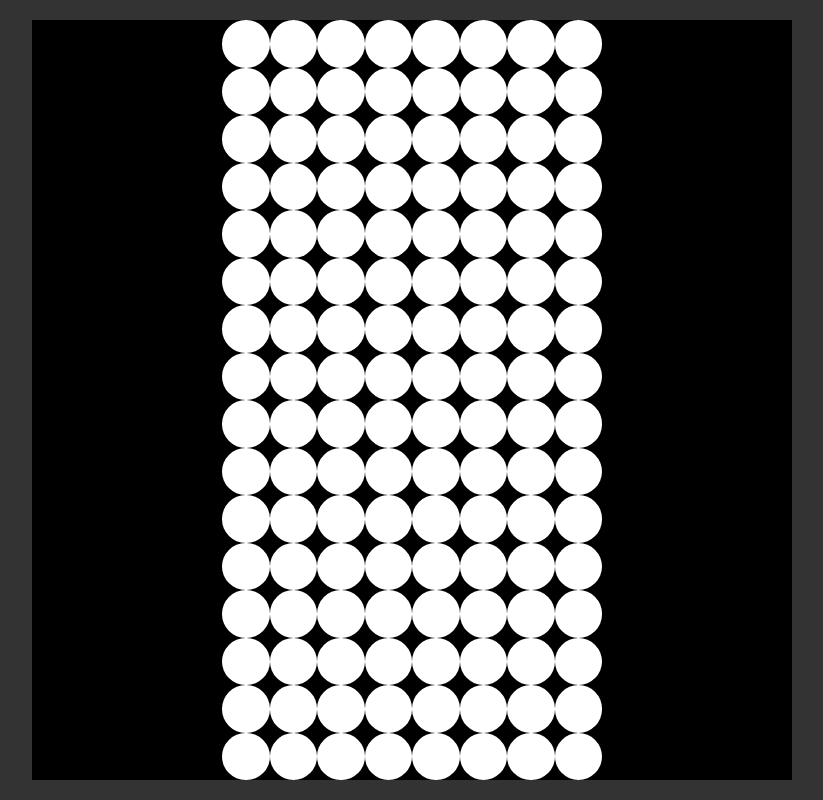
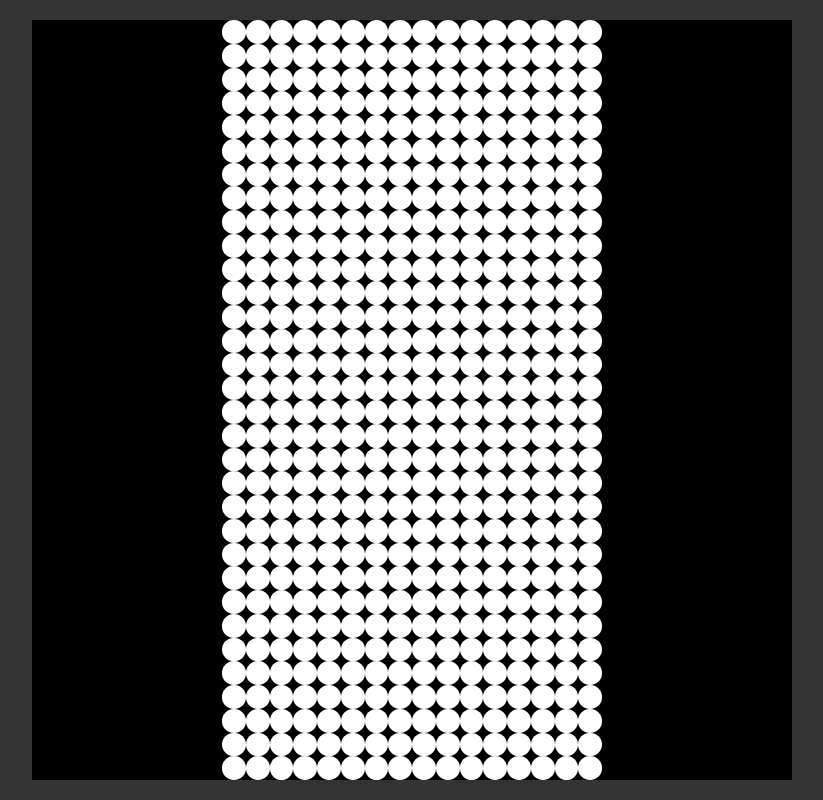
Before and after one commit to NewSulc/map-led-panel, a Vue app in the folder Application/: page /standart in a window 1280 px wide. Shown: the whole page, without its empty margins (228-1051 px from the left). Built offline with nearby package versions, Linux system fonts and the light colour scheme.

Commit message:
Aspect ratio

```diff
--- a/Application/src/views/FullColorView.vue
+++ b/Application/src/views/FullColorView.vue
@@ -31,7 +31,6 @@ const xSize = 16, ySize = 8
 .column {
   width: 100%;
   height: 100%;
-  background-color: green;
   display: flex;
   flex-direction: column;
   justify-content: center;
--- a/Application/src/views/StandartView.vue
+++ b/Application/src/views/StandartView.vue
@@ -1,19 +1,27 @@
 <template>
-  <div class="main">
-    <div class="led-grid">
-      <div class="column" v-for="y in ySize">
+  <div v-if="true" class="main">
+    <div class="led-grid-h">
+      <div class="column-h" v-for="y in ySize">
         <div class="led" v-for="x in xSize"></div>
+      </div>
+    </div>
+  </div>
+
+  <div v-else class="main">
+    <div class="led-grid-w">
+      <div class="column-w" v-for="y in xSize">
+        <div class="led" v-for="x in ySize"></div>
       </div>
     </div>
   </div>
 </template>
 
 <script setup>
-const xSize = 8, ySize = 16
+const xSize = 16, ySize = 32
 </script>
 
 <style scoped>
-.main{
+.main {
   height: 100%;
   width: 100%;
   display: flex;
@@ -21,14 +29,14 @@ const xSize = 8, ySize = 16
   align-items: center;
 }
 
-.led-grid {
+.led-grid-h {
   background-color: black;
   height: 95%;
   aspect-ratio: 1;
   display: grid;
 }
 
-.column{
+.column-h {
   width: 100%;
   height: 100%;
   display: flex;
@@ -36,10 +44,31 @@ const xSize = 8, ySize = 16
   justify-content: center;
 }
 
-.led{
+.led-grid-w {
+  background-color: black;
+  height: 95%;
+  aspect-ratio: 1;
+  display: flex;
+}
+
+.column-w {
+  width: 100%;
+  height: 100%;
+  display: flex;
+  flex-direction: column;
+  justify-content: center;
+}
+
+.led {
   height: 100%;
   aspect-ratio: 1;
   background-color: white;
   border-radius: 50%;
 }
+
+@media all and (orientation: portrait){
+  .led-grid{
+    width: 95%;
+  }
+}
 </style>
```
Also changed, not shown: 1 other file (tests, documents, lock files or other folders).
